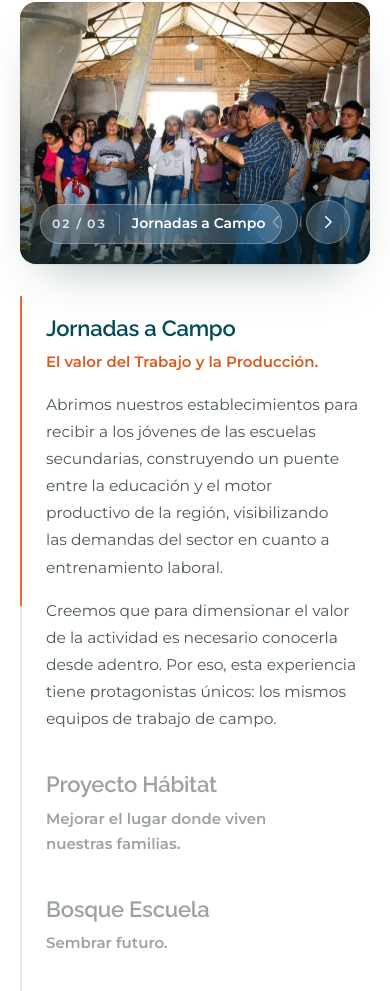
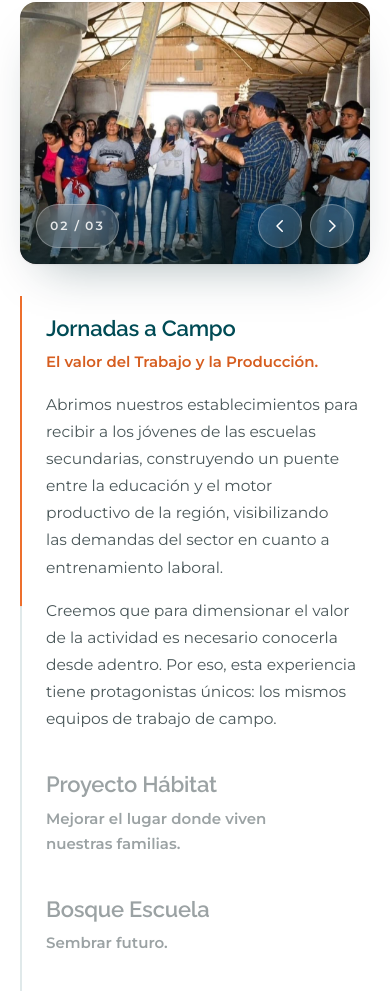
Before and after one commit to lmzavalia-lab/cusillos-web, a plain HTML site: page index.html in a window 390 px wide. Shown: the part 10211-11202 px from the top of the page. Drawn offline with Linux system fonts and the light colour scheme.

Commit message:
Carrusel de proyectos en celular: la etiqueta muestra solo el número para no chocar con las flechas
Co-Authored-By: Claude Opus 5.5 <noreply@anthropic.com>

```diff
--- a/styles.css
+++ b/styles.css
@@ -640,6 +640,13 @@ html { scrollbar-color: var(--teal) transparent; }
   .showcase__stage { position: relative; top: auto; order: -1; border-radius: 16px; }
   .showcase__item { padding: var(--s-5) 0 var(--s-5) var(--s-6); }
 }
+@media (max-width: 600px) {
+  /* En celular el nombre ya está debajo de la foto: la etiqueta muestra solo el número */
+  .showcase__chip { left: var(--s-4); bottom: var(--s-4); padding: 0 14px; height: 44px; }
+  .showcase__chip [data-showcase-name] { display: none; }
+  .showcase__chip [data-showcase-count] { padding-right: 0; border-right: 0; }
+  .showcase__nav { right: var(--s-4); bottom: var(--s-4); }
+}
 
 /* ---------- Contacto ---------- */
 .contact { padding-block: var(--section-y); }
```
